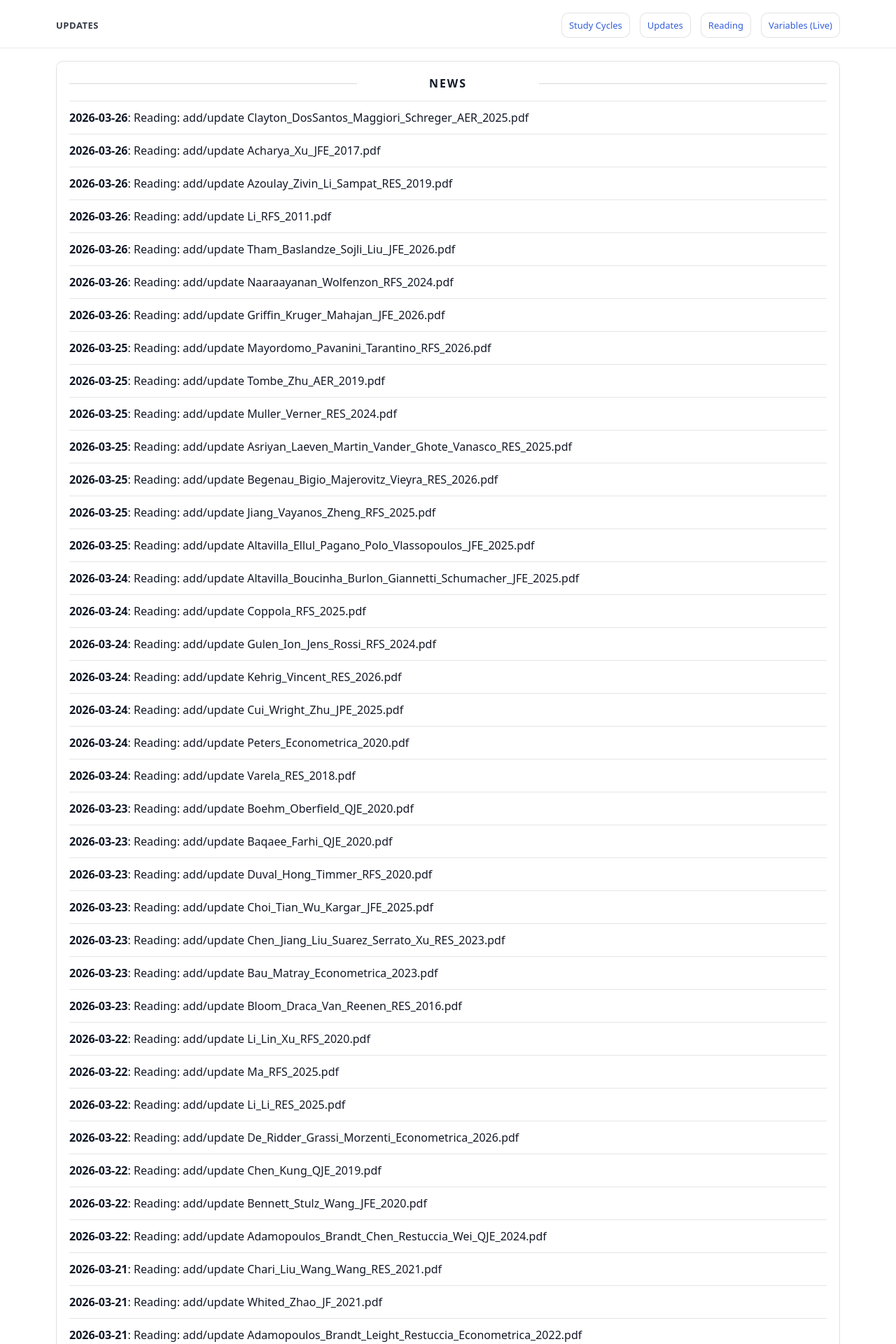
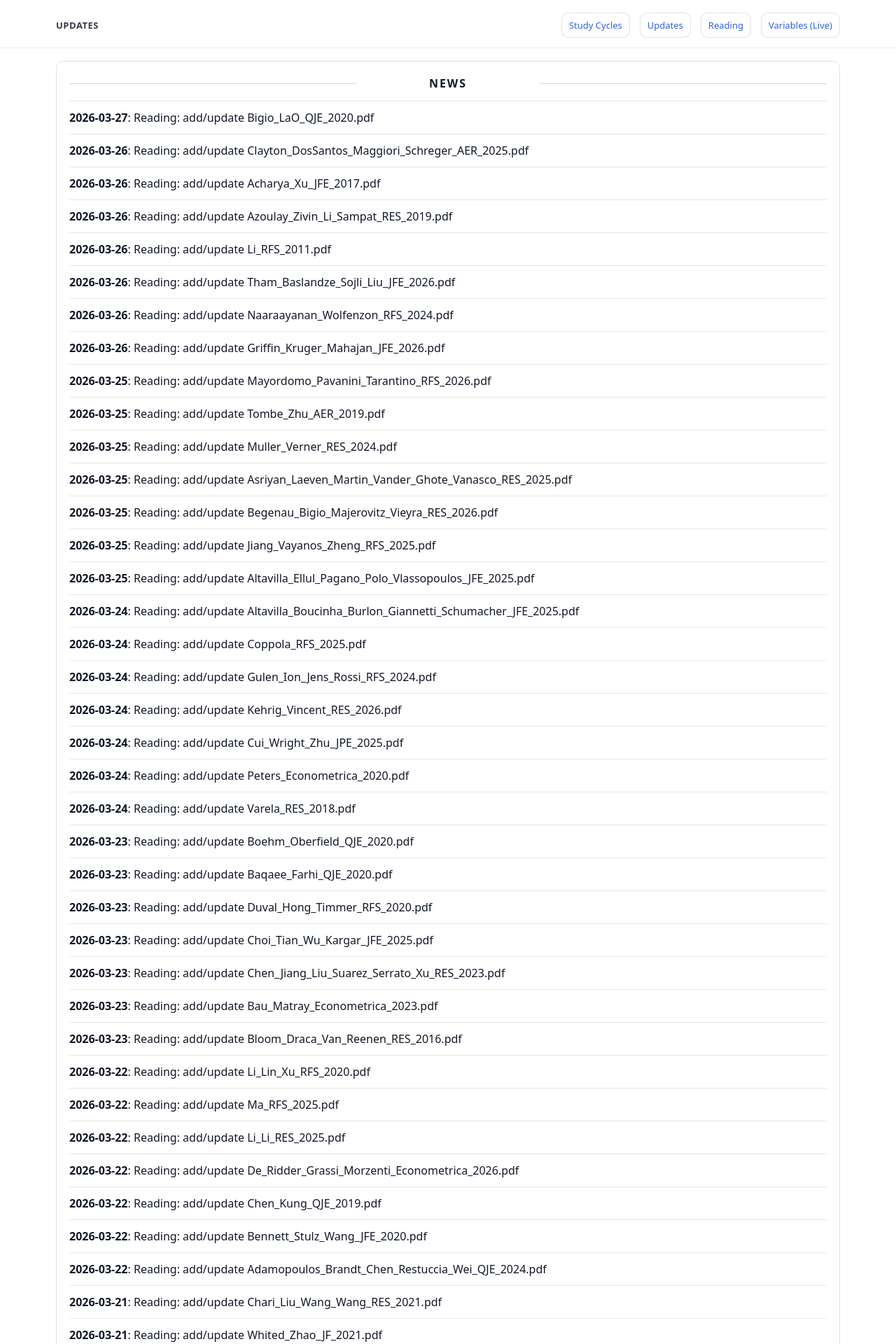
Before and after one commit to yaxinzn/study-archive, a Jekyll site: the page built from updates/index.md, in a window 1280 px wide. Shown: the top 1920 px of the page at 70% size. Built offline with Jekyll 4.4.1, drawn with Linux system fonts in a browser that asks for light colours; some of the changed text lies outside the part shown.

Commit message:
chore: update NEWS feed

```diff
--- a/_data/news.yml
+++ b/_data/news.yml
@@ -1,4 +1,7 @@
 # Auto-generated update history (sorted newest -> oldest). Do not edit manually.
+- ts: "1774554854"
+  date: "2026-03-27"
+  title: "Reading: add/update Bigio_LaO_QJE_2020.pdf"
 - ts: "1774525166"
   date: "2026-03-26"
   title: "Reading: add/update Clayton_DosSantos_Maggiori_Schreger_AER_2025.pdf"
```
